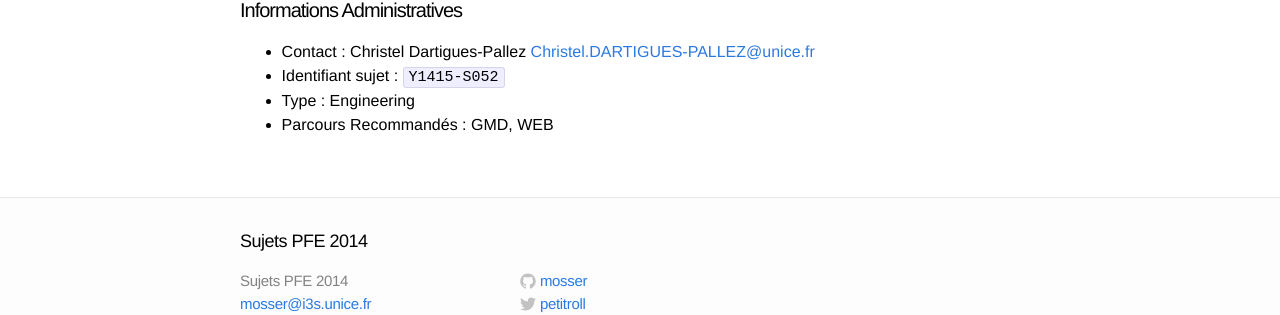
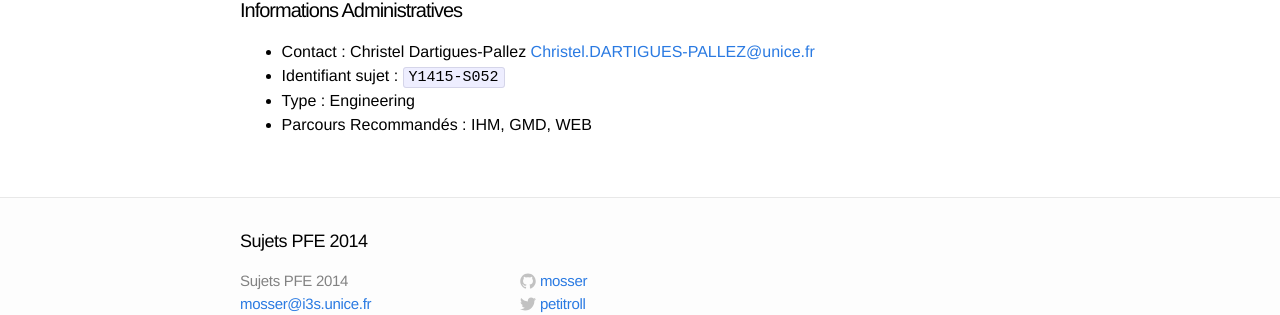
Before and after one commit to gmolines/pfe, a Jekyll site: the page built from _posts/2014-09-15-Y1415-S052.markdown, in a window 1280 px wide. Shown: the part 1326-1641 px from the top of the page. Built offline with Jekyll 4.4.1, drawn with Linux system fonts in a browser that asks for light colours.

Commit message:
Update 2014-09-15-Y1415-S052.markdown

```diff
--- a/_posts/2014-09-15-Y1415-S052.markdown
+++ b/_posts/2014-09-15-Y1415-S052.markdown
@@ -2,7 +2,7 @@
 layout: post
 title: "Réalisation et annotation d'un jeu de données multi-Kinect pour de la reconnaissance d'actions en temps réel"
 date: 2014-09-15 21:57:41
-categories: [dispo, gmd, web]
+categories: [dispo, ihm, gmd, web]
 pid: Y1415-S052
 type: Engineering
 contact: Christel Dartigues-Pallez
@@ -34,4 +34,4 @@ L'équipe MinD souhaite disposer d'un jeu de données constitué de flux vidéos
   * Contact : Christel Dartigues-Pallez <Christel.DARTIGUES-PALLEZ@unice.fr>
   * Identifiant sujet : `Y1415-S052`
   * Type : Engineering
-  * Parcours Recommandés : GMD, WEB
+  * Parcours Recommandés : IHM, GMD, WEB
```
